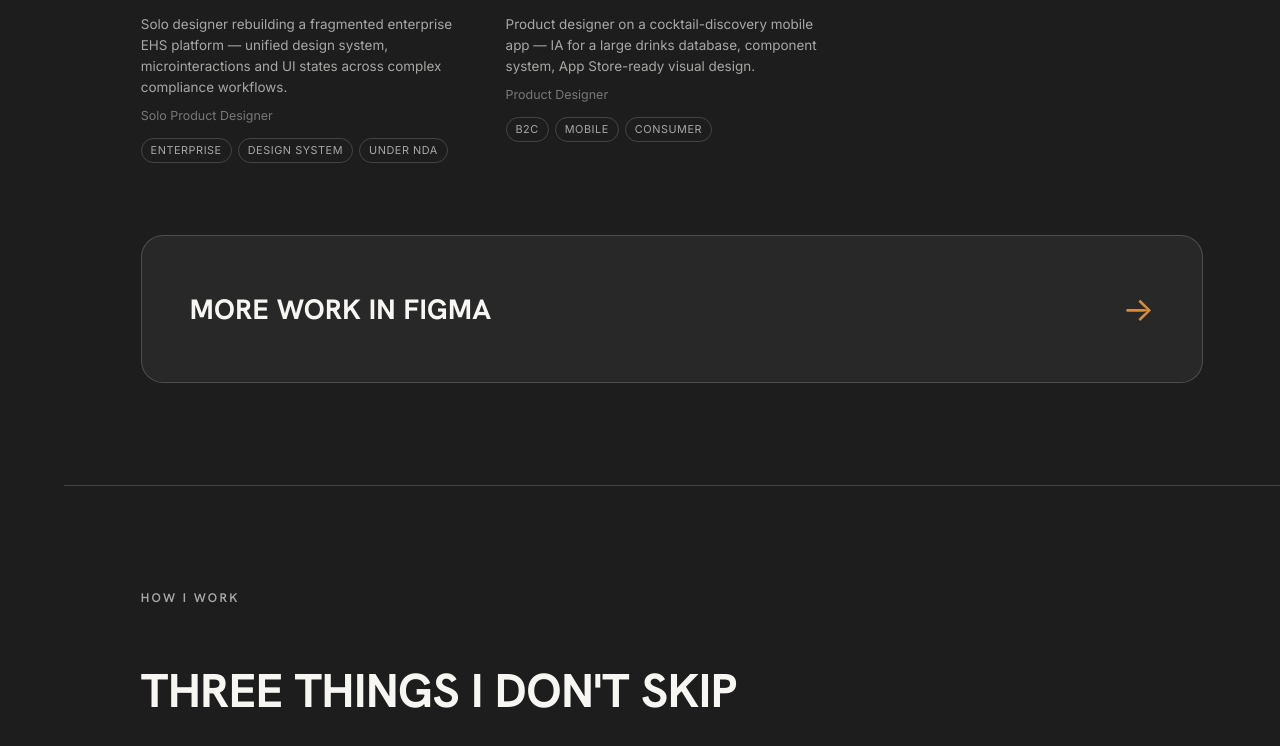
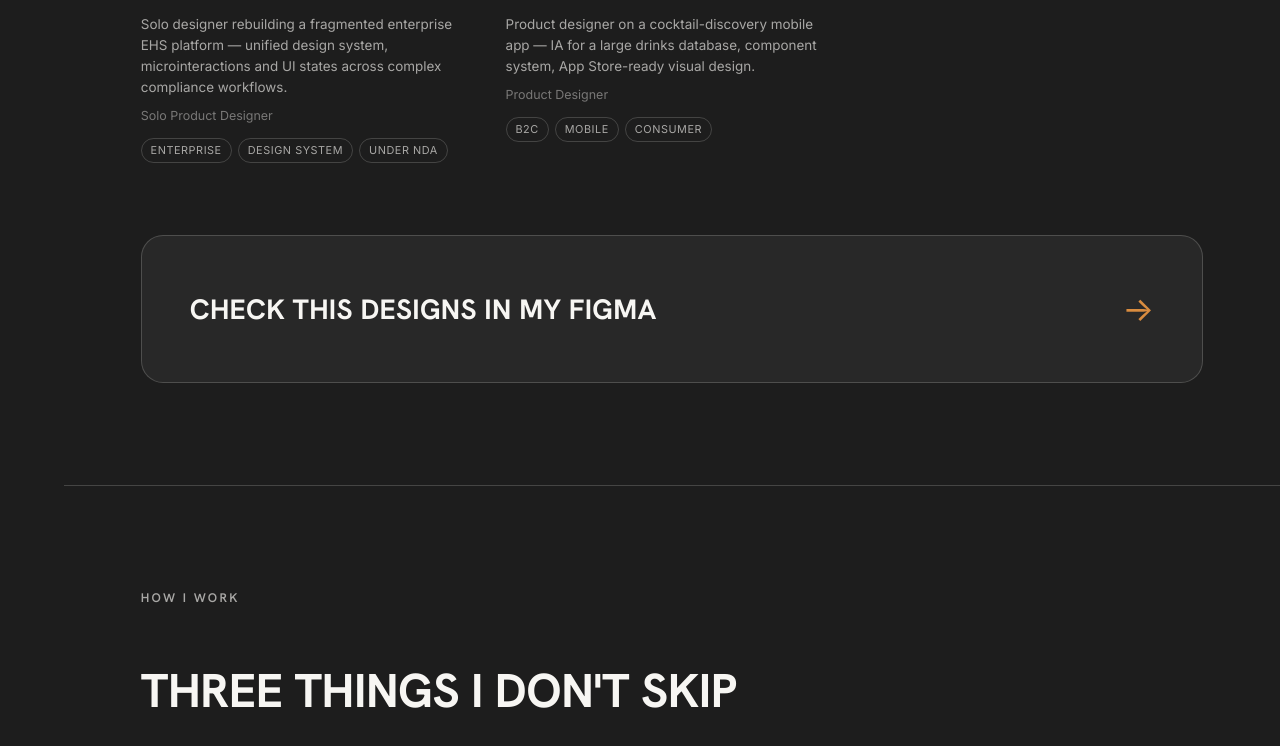
Before and after one commit to ovarvarenko/portfolio, a React (Vite) app: page / in a window 1280 px wide. Shown: the part 7250-7996 px from the top of the page. Built offline with nearby package versions, Linux system fonts and the light colour scheme.

Commit message:
update figma CTA text

```diff
--- a/content/en.ts
+++ b/content/en.ts
@@ -35,7 +35,7 @@ export const en: SiteContent = {
     heading: "A few problems, each solved on its own terms",
     intro:
       "I don't reuse a playbook. Each case below shows a different approach, shaped by what the product and the business actually needed.",
-    figmaCta: "More work in Figma",
+    figmaCta: "Check this designs in my Figma",
     figmaUrl: "https://www.figma.com/design/4jN1TvEN8MfUARqSBnwHsD/Portfolio",
     cases: [
       {
```
